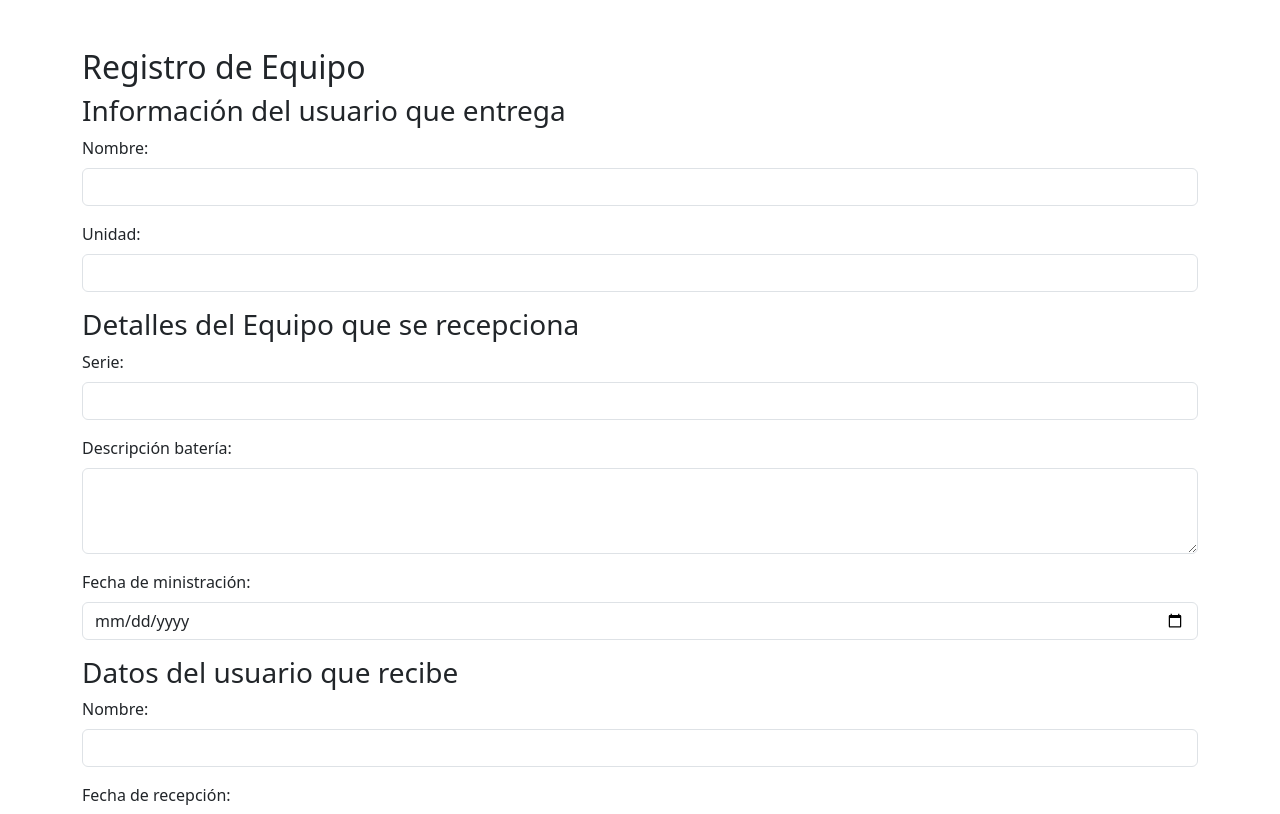
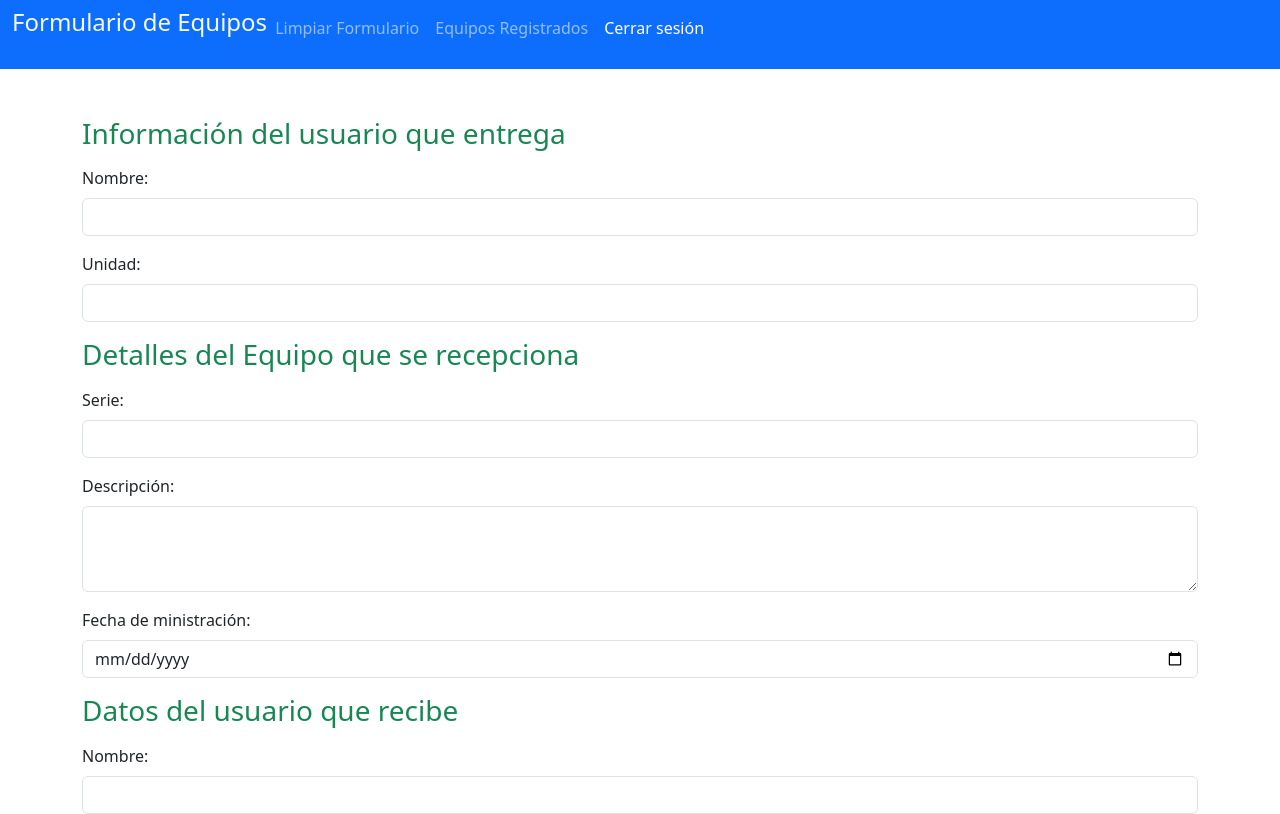
Before and after one commit to Ebgmoreno/CEEFA, an Angular app: page /formulario in a window 1280 px wide. Shown: the top 814 px of the page. Built offline with nearby package versions, Linux system fonts and the light colour scheme.

Commit message:
Color del formulario

```diff
--- a/src/app/formulario-equipo/formulario-equipo.component.html
+++ b/src/app/formulario-equipo/formulario-equipo.component.html
@@ -1,39 +1,75 @@
-<div class="container mt-5">
-    <h2>Registro de Equipo</h2>
+  <nav class="navbar navbar-expand-lg bg-primary" data-bs-theme="dark">
+    <div class="container-fluid">
 
-    <h3>Información del usuario que entrega</h3>
+      <div class="collapse navbar-collapse" id="navbarColor01">
+        <ul class="navbar-nav me-auto">
+
+          <h4><p class="text-light">Formulario de Equipos</p></h4>
+
+          <li class="nav-item">
+            <a class="nav-link" href="#">Limpiar Formulario</a>
+          </li>
+
+          <li class="nav-item">
+            <a class="nav-link" href="#">Equipos Registrados</a>
+          </li>
+
+            <li class="nav-item">
+              <a class="nav-link active" href="#">Cerrar sesión
+                <span class="visually-hidden">(current)</span>
+              </a>
+
+          </li>
+        </ul>
+      </div>
+    </div>
+  </nav>
+
+  <div class="container mt-5">
+
+    <h3> <p class="text-success">Información del usuario que entrega</p> </h3>
+
     <div class="mb-3">
       <label for="nombreEntrega" class="form-label">Nombre:</label>
       <input type="text" class="form-control" id="nombreEntrega" name="nombreEntrega" required>
     </div>
+
     <div class="mb-3">
+
       <label for="unidadEntrega" class="form-label">Unidad:</label>
       <input type="text" class="form-control" id="unidadEntrega" name="unidadEntrega" required>
     </div>
 
-    <h3>Detalles del Equipo que se recepciona</h3>
+    <h3> <p class="text-success">Detalles del Equipo que se recepciona</p> </h3>
+
     <div class="mb-3">
+
       <label for="serie" class="form-label">Serie:</label>
       <input type="text" class="form-control" id="serie" name="serie" required>
     </div>
+
     <div class="mb-3">
-      <label for="descripcionBateria" class="form-label">Descripción batería:</label>
-      <textarea class="form-control" id="descripcionBateria" name="descripcionBateria" rows="3"></textarea>
+      <label for="descripcion" class="form-label">Descripción:</label>
+      <textarea class="form-control" id="descripcion" name="descripcion" rows="3"></textarea>
     </div>
+
     <div class="mb-3">
       <label for="fechaMinistracion" class="form-label">Fecha de ministración:</label>
       <input type="date" class="form-control" id="fechaMinistracion" name="fechaMinistracion">
     </div>
 
-    <h3>Datos del usuario que recibe</h3>
+    <h3> <p class="text-success">Datos del usuario que recibe</p> </h3>
+
     <div class="mb-3">
       <label for="nombreRecibe" class="form-label">Nombre:</label>
       <input type="text" class="form-control" id="nombreRecibe" name="nombreRecibe" required>
     </div>
+
     <div class="mb-3">
       <label for="fechaRecepcion" class="form-label">Fecha de recepción:</label>
       <input type="date" class="form-control" id="fechaRecepcion" name="fechaRecepcion">
     </div>
+
     <div class="mb-3">
       <label class="form-label">Prioridad:</label>
       <div class="form-check">
@@ -56,5 +92,5 @@
       </div>
     </div>
 
-    <button type="submit" class="btn btn-primary">Enviar</button>
+    <button type="submit" class="btn btn-warning">Enviar</button>
   </div>
```
